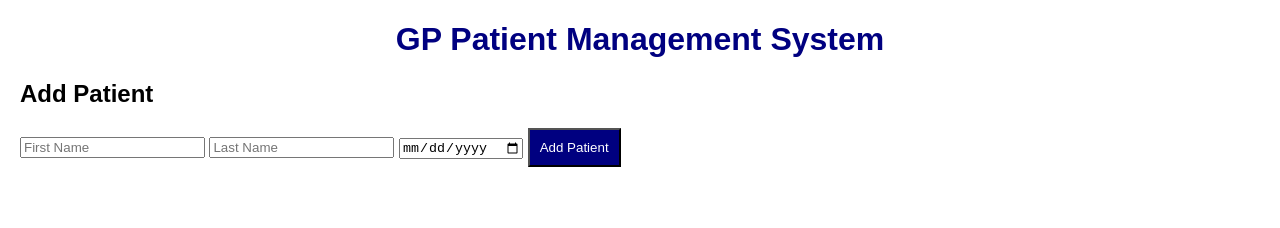
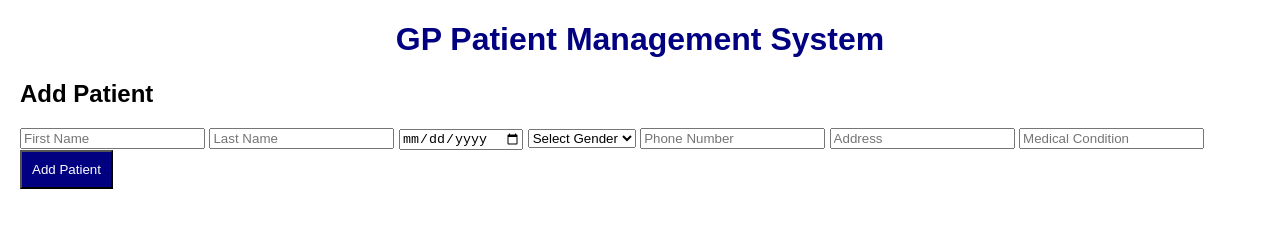
Before and after one commit to reganduncan/gpmanagementsystem, a plain HTML site: page index.html in a window 1280 px wide. Drawn offline with Linux system fonts and the light colour scheme.

Commit message:
add patient form
To add placeholders for name, date, gender

```diff
--- a/index.html
+++ b/index.html
@@ -9,15 +9,45 @@
 <body>
 
 <h1>GP Patient Management System</h1>
-<h2>Add Patient</h2>
+<div class="container">
+        <section>
 
-<input type="text" id="firstName" placeholder="First Name">
-<input type="text" id="lastName" placeholder="Last Name">
-<input type="date" id="dob">
+            <h2>Add Patient</h2>
+            <input type="text"
+                   id="firstName"
+                   placeholder="First Name">
+            <input type="text"
+                   id="lastName"
+                   placeholder="Last Name">
+            <input type="date"
+                   id="dob">
+            <select id="gender">
+                <option value="">
+                    Select Gender
+                </option>
+                <option value="Male">
+                    Male
+                </option>
+                <option value="Female">
+                    Female
+                </option>
+            </select>
+            <input type="text"
+                   id="phone"
+                   placeholder="Phone Number">
+            <input type="text"
+                   id="address"
+                   placeholder="Address">
+            <input type="text"
+                   id="condition"
+                   placeholder="Medical Condition">
+            <button id="addPatientBtn">
+                Add Patient
+            </button>
+            <p id="message"></p>
+        </section>
+        <section>
 
-<button id="addPatientBtn">
-    Add Patient
-</button>
 
 </body>
 </html>
```
